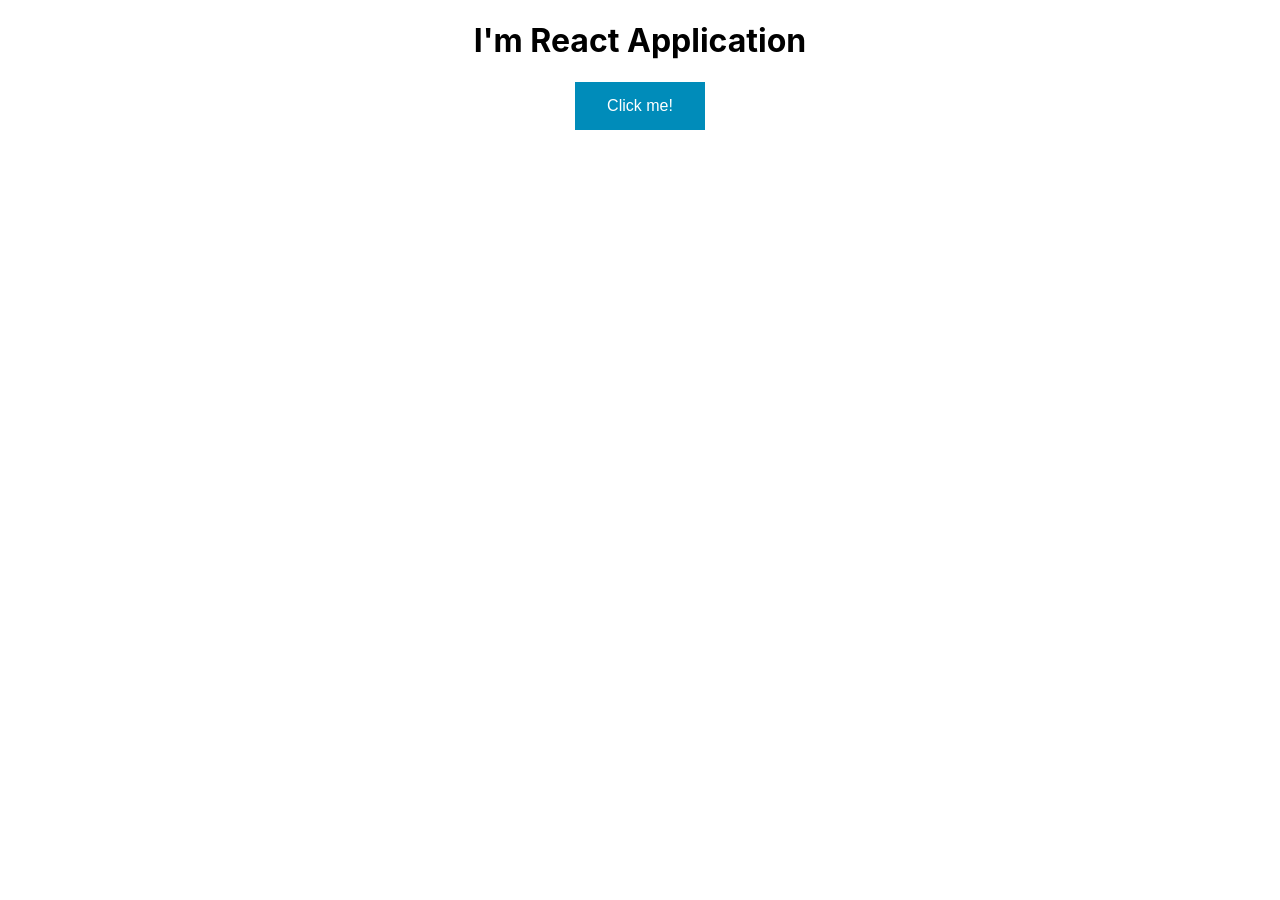
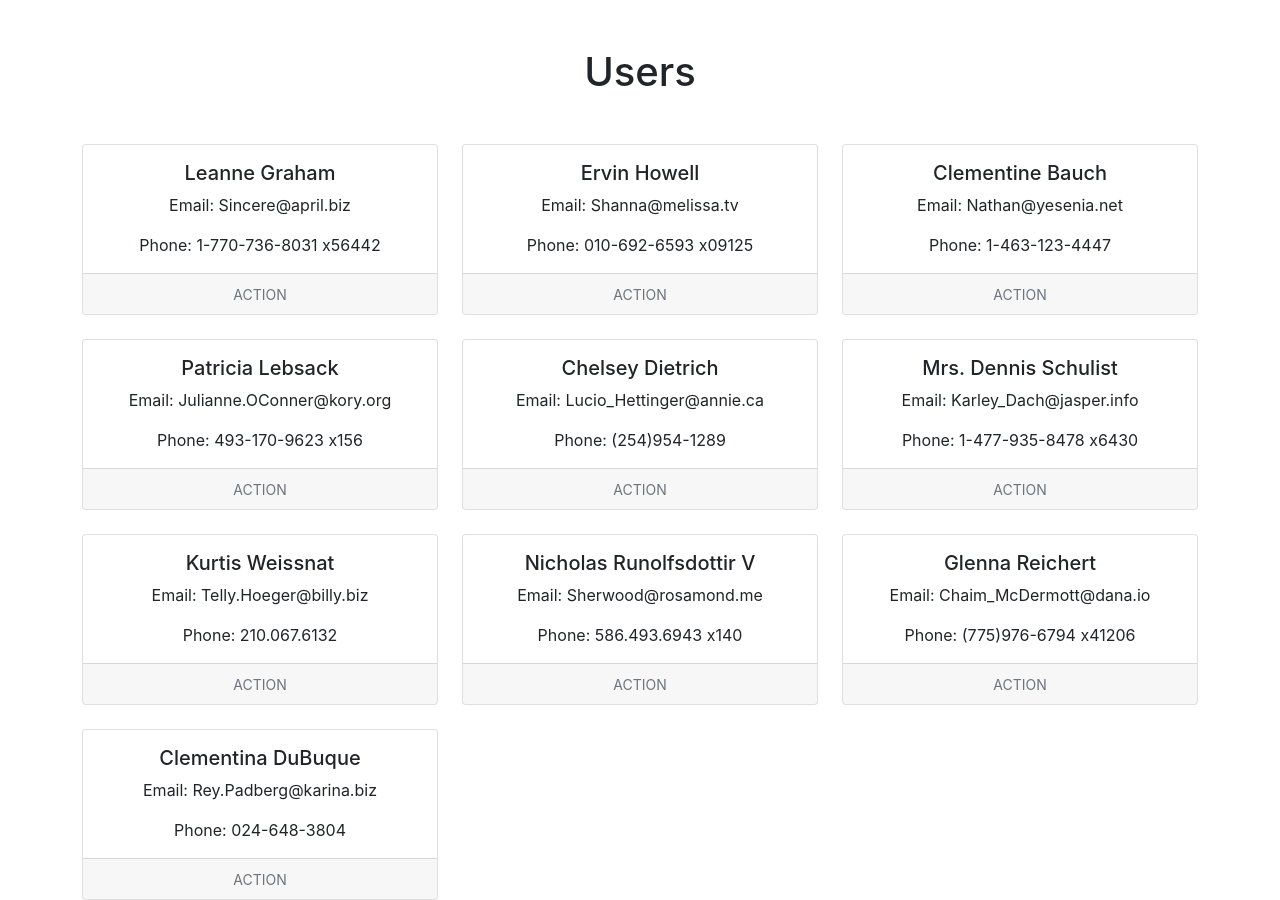
Before and after one commit to Chigil/react-app-learn, a React (Create React App) app: page / in a window 1280 px wide. Before the commit the page ends 800 px from the top, so only its background shows below. Built offline with nearby package versions, Linux system fonts and the light colour scheme.

Commit message:
Add Users component and Counter

```diff
--- a/public/index.html
+++ b/public/index.html
@@ -4,6 +4,7 @@
     <meta charset="utf-8" />
     <link rel="icon" href="%PUBLIC_URL%/favicon.ico" />
     <meta name="viewport" content="width=device-width, initial-scale=1" />
+    <link href="https://cdn.jsdelivr.net/npm/bootstrap@5.1.3/dist/css/bootstrap.min.css" rel="stylesheet" integrity="sha384-1BmE4kWBq78iYhFldvKuhfTAU6auU8tT94WrHftjDbrCEXSU1oBoqyl2QvZ6jIW3" crossorigin="anonymous">
     <meta name="theme-color" content="#000000" />
     <meta
       name="description"
--- a/src/Components/App.tsx
+++ b/src/Components/App.tsx
@@ -1,12 +1,11 @@
 import React from 'react';
 import './App.css';
-import ButtonState from './Buttons/ButtonState/ButtonState';
+import UserCards from './Users/UserCards';
 
 function App() {
   return (
     <div className="App">
-      <h1>I'm React Application</h1>
-      <ButtonState/>
+      <UserCards/>
     </div>
   );
 }
--- /dev/null
+++ b/src/Components/Users/IUser.ts
@@ -0,0 +1,26 @@
+export interface IAddress {
+  street: string;
+  suite: string;
+  city: string;
+  zipcode: string;
+  geo: {
+    lat: string;
+    lng: string;
+  }
+}
+export interface ICompany  {
+  name: string;
+  catchPhrase: string;
+  bs: string;
+}
+
+export interface IUser {
+  id: number;
+  name: string
+  username: string;
+  email: string;
+  address: IAddress;
+  phone: string;
+  website: string;
+  company: ICompany;
+}
--- /dev/null
+++ b/src/Components/Users/UserCards.tsx
@@ -0,0 +1,28 @@
+import React from 'react';
+import { USERS } from './users';
+
+const UserCards = () => {
+  return (
+    <div className="container mt-5">
+      <h1 className="mb-5">Users</h1>
+      <div className="row row-cols-1 row-cols-md-3 g-4">
+        {USERS.map(user =>
+          <div className="col">
+            <div className="card h-100">
+              <div className="card-body">
+                <h5 className="card-title">{user.name}</h5>
+                <p className="card-text">Email: {user.email}</p>
+                <p className="card-text">Phone: {user.phone}</p>
+              </div>
+              <div className="card-footer">
+                <small className="text-muted">ACTION</small>
+              </div>
+            </div>
+          </div>
+        )}
+      </div>
+    </div>
+  );
+};
+
+export default UserCards;
--- /dev/null
+++ b/src/Components/Users/users.ts
@@ -0,0 +1,234 @@
+import { IUser } from './IUser';
+
+export const USERS:IUser[] = [
+  {
+    "id": 1,
+    "name": "Leanne Graham",
+    "username": "Bret",
+    "email": "Sincere@april.biz",
+    "address": {
+      "street": "Kulas Light",
+      "suite": "Apt. 556",
+      "city": "Gwenborough",
+      "zipcode": "92998-3874",
+      "geo": {
+        "lat": "-37.3159",
+        "lng": "81.1496"
+      }
+    },
+    "phone": "1-770-736-8031 x56442",
+    "website": "hildegard.org",
+    "company": {
+      "name": "Romaguera-Crona",
+      "catchPhrase": "Multi-layered client-server neural-net",
+      "bs": "harness real-time e-markets"
+    }
+  },
+  {
+    "id": 2,
+    "name": "Ervin Howell",
+    "username": "Antonette",
+    "email": "Shanna@melissa.tv",
+    "address": {
+      "street": "Victor Plains",
+      "suite": "Suite 879",
+      "city": "Wisokyburgh",
+      "zipcode": "90566-7771",
+      "geo": {
+        "lat": "-43.9509",
+        "lng": "-34.4618"
+      }
+    },
+    "phone": "010-692-6593 x09125",
+    "website": "anastasia.net",
+    "company": {
+      "name": "Deckow-Crist",
+      "catchPhrase": "Proactive didactic contingency",
+      "bs": "synergize scalable supply-chains"
+    }
+  },
+  {
+    "id": 3,
+    "name": "Clementine Bauch",
+    "username": "Samantha",
+    "email": "Nathan@yesenia.net",
+    "address": {
+      "street": "Douglas Extension",
+      "suite": "Suite 847",
+      "city": "McKenziehaven",
+      "zipcode": "59590-4157",
+      "geo": {
+        "lat": "-68.6102",
+        "lng": "-47.0653"
+      }
+    },
+    "phone": "1-463-123-4447",
+    "website": "ramiro.info",
+    "company": {
+      "name": "Romaguera-Jacobson",
+      "catchPhrase": "Face to face bifurcated interface",
+      "bs": "e-enable strategic applications"
+    }
+  },
+  {
+    "id": 4,
+    "name": "Patricia Lebsack",
+    "username": "Karianne",
+    "email": "Julianne.OConner@kory.org",
+    "address": {
+      "street": "Hoeger Mall",
+      "suite": "Apt. 692",
+      "city": "South Elvis",
+      "zipcode": "53919-4257",
+      "geo": {
+        "lat": "29.4572",
+        "lng": "-164.2990"
+      }
+    },
+    "phone": "493-170-9623 x156",
+    "website": "kale.biz",
+    "company": {
+      "name": "Robel-Corkery",
+      "catchPhrase": "Multi-tiered zero tolerance productivity",
+      "bs": "transition cutting-edge web services"
+    }
+  },
+  {
+    "id": 5,
+    "name": "Chelsey Dietrich",
+    "username": "Kamren",
+    "email": "Lucio_Hettinger@annie.ca",
+    "address": {
+      "street": "Skiles Walks",
+      "suite": "Suite 351",
+      "city": "Roscoeview",
+      "zipcode": "33263",
+      "geo": {
+        "lat": "-31.8129",
+        "lng": "62.5342"
+      }
+    },
+    "phone": "(254)954-1289",
+    "website": "demarco.info",
+    "company": {
+      "name": "Keebler LLC",
+      "catchPhrase": "User-centric fault-tolerant solution",
+      "bs": "revolutionize end-to-end systems"
+    }
+  },
+  {
+    "id": 6,
+    "name": "Mrs. Dennis Schulist",
+    "username": "Leopoldo_Corkery",
+    "email": "Karley_Dach@jasper.info",
+    "address": {
+      "street": "Norberto Crossing",
+      "suite": "Apt. 950",
+      "city": "South Christy",
+      "zipcode": "23505-1337",
+      "geo": {
+        "lat": "-71.4197",
+        "lng": "71.7478"
+      }
+    },
+    "phone": "1-477-935-8478 x6430",
+    "website": "ola.org",
+    "company": {
+      "name": "Considine-Lockman",
+      "catchPhrase": "Synchronised bottom-line interface",
+      "bs": "e-enable innovative applications"
+    }
+  },
+  {
+    "id": 7,
+    "name": "Kurtis Weissnat",
+    "username": "Elwyn.Skiles",
+    "email": "Telly.Hoeger@billy.biz",
+    "address": {
+      "street": "Rex Trail",
+      "suite": "Suite 280",
+      "city": "Howemouth",
+      "zipcode": "58804-1099",
+      "geo": {
+        "lat": "24.8918",
+        "lng": "21.8984"
+      }
+    },
+    "phone": "210.067.6132",
+    "website": "elvis.io",
+    "company": {
+      "name": "Johns Group",
+      "catchPhrase": "Configurable multimedia task-force",
+      "bs": "generate enterprise e-tailers"
+    }
+  },
+  {
+    "id": 8,
+    "name": "Nicholas Runolfsdottir V",
+    "username": "Maxime_Nienow",
+    "email": "Sherwood@rosamond.me",
+    "address": {
+      "street": "Ellsworth Summit",
+      "suite": "Suite 729",
+      "city": "Aliyaview",
+      "zipcode": "45169",
+      "geo": {
+        "lat": "-14.3990",
+        "lng": "-120.7677"
+      }
+    },
+    "phone": "586.493.6943 x140",
+    "website": "jacynthe.com",
+    "company": {
+      "name": "Abernathy Group",
+      "catchPhrase": "Implemented secondary concept",
+      "bs": "e-enable extensible e-tailers"
+    }
+  },
+  {
+    "id": 9,
+    "name": "Glenna Reichert",
+    "username": "Delphine",
+    "email": "Chaim_McDermott@dana.io",
+    "address": {
+      "street": "Dayna Park",
+      "suite": "Suite 449",
+      "city": "Bartholomebury",
+      "zipcode": "76495-3109",
+      "geo": {
+        "lat": "24.6463",
+        "lng": "-168.8889"
+      }
+    },
+    "phone": "(775)976-6794 x41206",
+    "website": "conrad.com",
+    "company": {
+      "name": "Yost and Sons",
+      "catchPhrase": "Switchable contextually-based project",
+      "bs": "aggregate real-time technologies"
+    }
+  },
+  {
+    "id": 10,
+    "name": "Clementina DuBuque",
+    "username": "Moriah.Stanton",
+    "email": "Rey.Padberg@karina.biz",
+    "address": {
+      "street": "Kattie Turnpike",
+      "suite": "Suite 198",
+      "city": "Lebsackbury",
+      "zipcode": "31428-2261",
+      "geo": {
+        "lat": "-38.2386",
+        "lng": "57.2232"
+      }
+    },
+    "phone": "024-648-3804",
+    "website": "ambrose.net",
+    "company": {
+      "name": "Hoeger LLC",
+      "catchPhrase": "Centralized empowering task-force",
+      "bs": "target end-to-end models"
+    }
+  }
+];
```
Also changed, not shown: package.json (+13 -0 lines), src/Components/Buttons/ButtonProps/ButtonProps.css (added, +23 -0 lines), src/Components/Buttons/ButtonProps/ButtonProps.tsx (added, +17 -0 lines), src/Components/Counter/Counter.tsx (added, +16 -0 lines), 1 other file (tests, documents, lock files or other folders).
